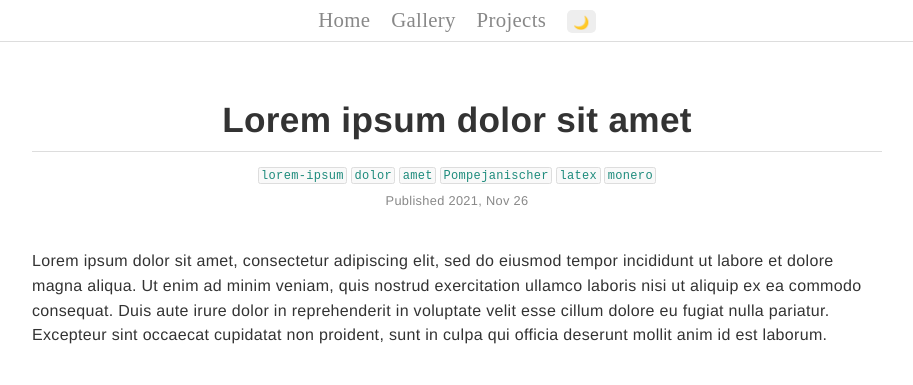
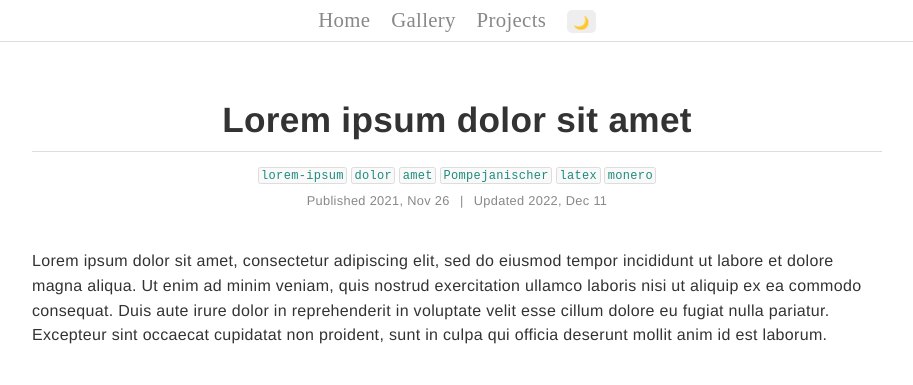
Before and after one commit to Infinitifall/Delicious, a Jekyll site: the page built from _posts/Posts/Meta/2021-11-27-lorem-ipsum.md, in a window 1280 px wide. Shown: the top 385 px of the page, without its empty margins (183-1096 px from the left). Built offline with Jekyll 4.4.1, drawn with Linux system fonts in a browser that asks for light colours; the table of contents is made by our own code.

Commit message:
posts now show last updated date too

```diff
--- a/_config.yml
+++ b/_config.yml
@@ -4,7 +4,7 @@ baseurl: "" # the subpath of your site, e.g. /blog
 url: "https://infinitifall.net" # the base hostname & protocol for your site, e.g. http://example.com
 # permalink: /:categories/:year/:month/:day/:title:output_ext
 permalink: /:categories/:title:output_ext
-css_js_version: 9.0 # change to bypass browser cache
+css_js_version: 9.1 # change to bypass browser cache
 
 sass:
   sass_dir: _sass
--- a/_layouts/post.html
+++ b/_layouts/post.html
@@ -16,18 +16,19 @@ layout: default
       {% endfor %}
     </div>
     <div class="page-date">
-      <div>
+      <span>
         Published
         {% assign date_format = "%Y, %b %d" %}
         {{ page.date | date: date_format }}
-      </div>
-      <!-- {% if updatedEpoch > publishedEpoch %}
-      <div>
+      </span>
+      {% if updatedEpoch > publishedEpoch %}
+      |
+      <span>
          Updated
         {% assign date_format = "%Y, %b %d" %}
         {{ page.updated | date: date_format }}
-      </div>
-      {% endif %} -->
+      </span>
+      {% endif %}
     </div>
   </div>
   {% if false %}
--- a/_sass/malis/_layout.scss
+++ b/_sass/malis/_layout.scss
@@ -284,6 +284,11 @@
     .page-date {
       display: inline-block;
       color: $grey-text;
+
+      span {
+        margin-right: 0.5em;
+        margin-left: 0.5em;
+      }
     }
   }
 
@@ -622,6 +627,11 @@
     .page-date {
       display: inline-block;
       color: $grey-text-dark;
+
+      span {
+        margin-right: 0.5em;
+        margin-left: 0.5em;
+      }
     }
   }
 
```
